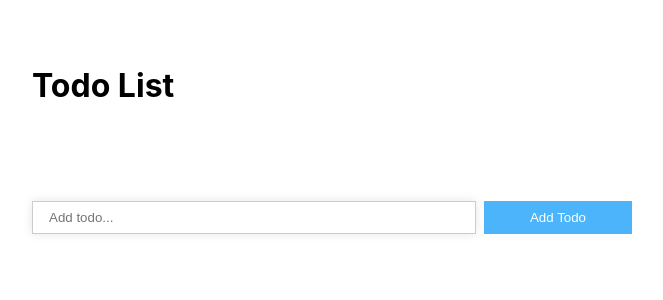
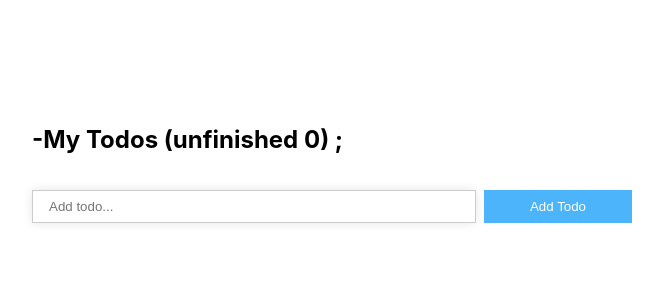
Before and after one commit to rupaklama/mobx-basic, a React (Create React App) app in the folder mobx_basic/: page / in a window 1280 px wide. Shown: the top 300 px of the page, without its empty margins (308-971 px from the left). Built offline with nearby package versions, Linux system fonts and the light colour scheme.

Commit message:
mobx debugging

```diff
--- /dev/null
+++ b/mobx_basic/src/App.module.css
@@ -0,0 +1,3 @@
+.todo-list-wrapper {
+  margin-top: 5rem;
+}
--- a/mobx_basic/src/App.tsx
+++ b/mobx_basic/src/App.tsx
@@ -1,9 +1,12 @@
-import React from 'react';
+import { useState } from 'react';
 import './index.css';
+import styles from './App.module.css';
 
 // import TodoStore from './stores/TodoStore';
 import TodoInput from './components/todo/TodoInput';
 import TodoList from './components/todo/TodoList';
+import { useStore } from './stores';
+import { toJS, trace } from 'mobx';
 
 // creating new instance of our TodoStore
 // note - since we don't want to re-render Store Instance when App Component renders,
@@ -11,13 +14,37 @@ import TodoList from './components/todo/TodoList';
 // const todos = new TodoStore();
 
 const App = () => {
+  const [todosVisible, setTodosVisible] = useState(true);
+
+  const { todos } = useStore();
+
+  // Logging observables
+  // debugging tips to remove proxy to get values we want
+  // 1. JSON
+  console.log(JSON.parse(JSON.stringify(todos.list)));
+  // 2. mobx built in method - toJS
+  console.log(toJS(todos.list));
+
+  // using mobx Trace function to debug - does not work inside Action though
+  // trace();
+
+  const handleClick = () => setTodosVisible(!todosVisible);
+
   return (
     <div className='app'>
-      <h1>Todo List</h1>
       {/* Instead of passing our Stores as props into all our components, using Context api */}
       {/* <TodoList todos={todos} />
       <TodoInput todos={todos} /> */}
-      <TodoList />
+
+      <div className={styles['todo-list-wrapper']}>
+        <h2 onClick={handleClick}>
+          <span>{todosVisible ? '-' : '+'}</span>
+          My Todos (unfinished {todos.unfinishedTodos.length}) ;
+        </h2>
+
+        {todosVisible && <TodoList />}
+      </div>
+
       <TodoInput />
     </div>
   );
--- a/mobx_basic/src/components/todo/TodoList.module.css
+++ b/mobx_basic/src/components/todo/TodoList.module.css
@@ -3,7 +3,6 @@
   gap: 1rem;
   list-style-type: none;
   padding: 0;
-  margin-top: 5rem;
 }
 
 .todo-list li {
--- a/mobx_basic/src/stores/TodoStore.ts
+++ b/mobx_basic/src/stores/TodoStore.ts
@@ -1,5 +1,5 @@
 // import { action, makeAutoObservable, makeObservable, observable } from 'mobx';
-import { makeAutoObservable } from 'mobx';
+import { makeAutoObservable, trace } from 'mobx';
 
 export interface Todo {
   id: number;
@@ -14,7 +14,7 @@ export interface Todo {
 // Creating a MobX Store using a 'Factory' function Store
 // note - The first param in makeAutoObservable & makeObservable is 'this' which is an Observable Object so
 // We start by making call to makeAutoObservable & replacing 'this' with an 'empty object' &
-// now we can make makeAutoObservable the return value of a function & assign it to the constant variable.
+// now we can make makeAutoObservable - the return value of a function & assign it to the constant variable.
 const TodoStore = makeAutoObservable({
   // list state
   list: [] as Todo[],
@@ -42,6 +42,14 @@ const TodoStore = makeAutoObservable({
 
   remove(todo: Todo) {
     this.list = this.list.filter(item => item.id !== todo.id);
+  },
+
+  // computed - values marks as a getter that will derive new facts from the state and cache its output
+  // Computed values can be created by annotating JavaScript getters with computed value.
+  get unfinishedTodos() {
+    // trace can only be used inside a tracked computed value or a Reaction
+    // trace();
+    return this.list.filter((todo: Todo) => !todo.isDone);
   },
 });
 
```
Also changed, not shown: 2 other files (tests, documents, lock files or other folders).
